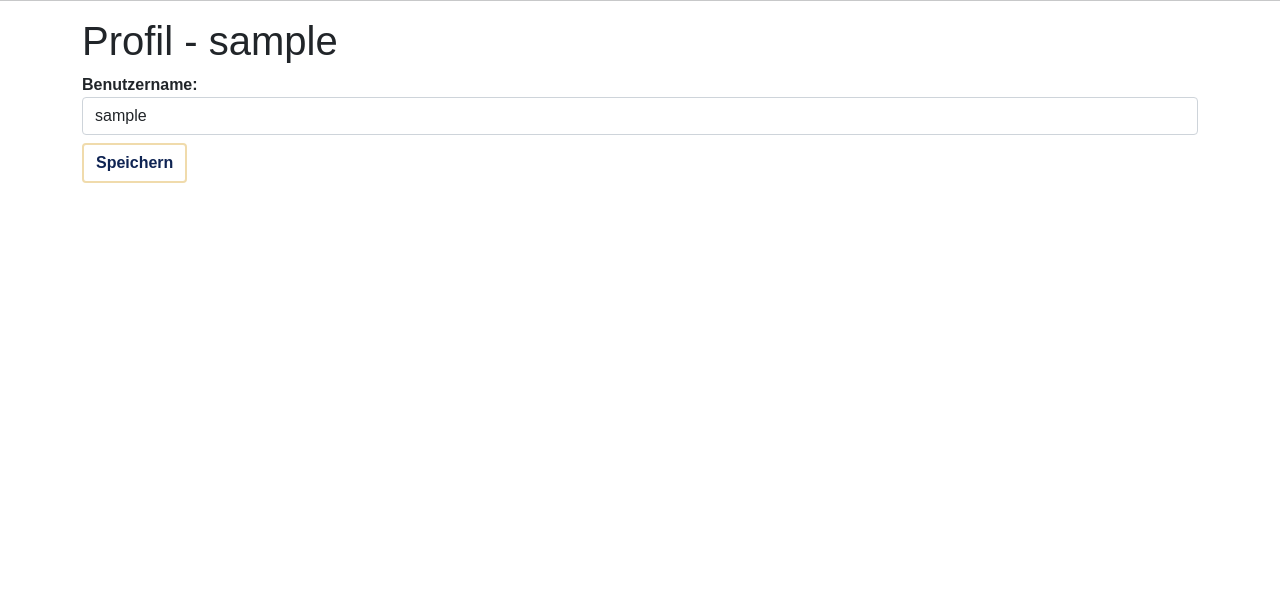
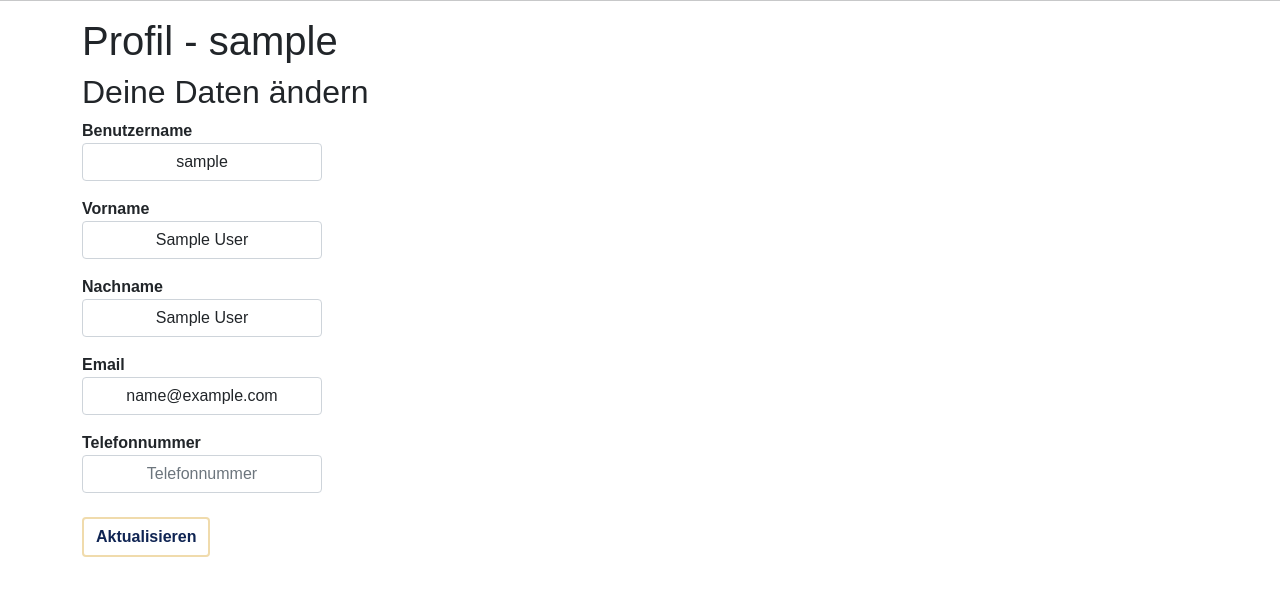
Before and after one commit to LRenTi/BIF1_Hotel-Website, a PHP site: page /index.php?include=profile in a window 1280 px wide. Shown: the part 188-784 px from the top of the page. Run offline with PHP 8.4, Linux system fonts and the light colour scheme; the visitor is signed in with stand-in values (Sample User, id 1).

Commit message:
Profiledata change implementation

```diff
--- a/pages/profile.php
+++ b/pages/profile.php
@@ -1,29 +1,36 @@
+<?php
+require_once(__DIR__ . "/../php/mysql.php");
+$username = $_SESSION["usernameSession"];
+$stmt = $mysql->prepare("SELECT * FROM ACCOUNTS WHERE USERNAME = :username");
+$stmt->bindParam(':username', $username);
+$stmt->execute();
+$user = $stmt->fetch(PDO::FETCH_ASSOC);
+?>
+
 <!DOCTYPE html>
 <html>
 <head>
     <title>Dein Profil</title>
 </head>
-    <?php
-
-
-
-    ?>
-
 <body>
     <div class="container-md">
         <h1 class="font-weight-bold mt-3">
-                Profil - <?php echo $_SESSION["usernameSession"]; ?>
+            Profil - <?php echo $username; ?>
         </h1>
-            <form>
-                <label><b>Benutzername:</b></label>
-                <input type="text" class="form-control" placeholder="Benutzername" id="username" value="<?php echo $_SESSION["usernameSession"]; ?>" required>
-                <button type="submit" class="btn btn-outline cblue mb-3 mt-2">Speichern</button>
-            <form>
-
+        <h2>Deine Daten ändern</h2>
+        <form method="post" action="./php/update_profile.php">
+            <label><b>Benutzername</b></label>
+            <input type="text" class="text-center form-control mb-3" style="width: 15rem;" placeholder="Benutzername" id="username" value="<?php echo $user["USERNAME"]; ?>" name="username" required>
+            <label><b>Vorname</b></label>
+            <input type="text" class="text-center form-control mb-3" style="width: 15rem;" placeholder="Vorname" value="<?php echo $user["VORNAME"]; ?>" name="Vorname" required>
+            <label><b>Nachname</b></label>
+            <input type="text" class="text-center form-control mb-3" style="width: 15rem;" placeholder="Nachname" value="<?php echo $user["NACHNAME"]; ?>" name="Nachname" required>
+            <label><b>Email</b></label>
+            <input type="text" class="text-center form-control mb-3" style="width: 15rem;" placeholder="Email" id="email" name="email" value="<?php echo $user["EMAIL"]; ?>" required>
+            <label><b>Telefonnummer</b></label>
+            <input type="telephone" class="text-center form-control mb-3" style="width: 15rem;" placeholder="Telefonnummer" id="telephone" name="telephone" value="<?php echo $user["TELEFON"]; ?>" required>
+            <button type="submit" class="btn btn-outline cblue mb-3 mt-2" name="submit">Aktualisieren</button>
+        </form>
     </div>
-
-
-
 </body>
-
 </html>
```
Also changed, not shown: pages/register.php (+5 -5 lines), php/update_profile.php (added, +33 -0 lines). Lines whose indentation alone changed are shown as unchanged.
